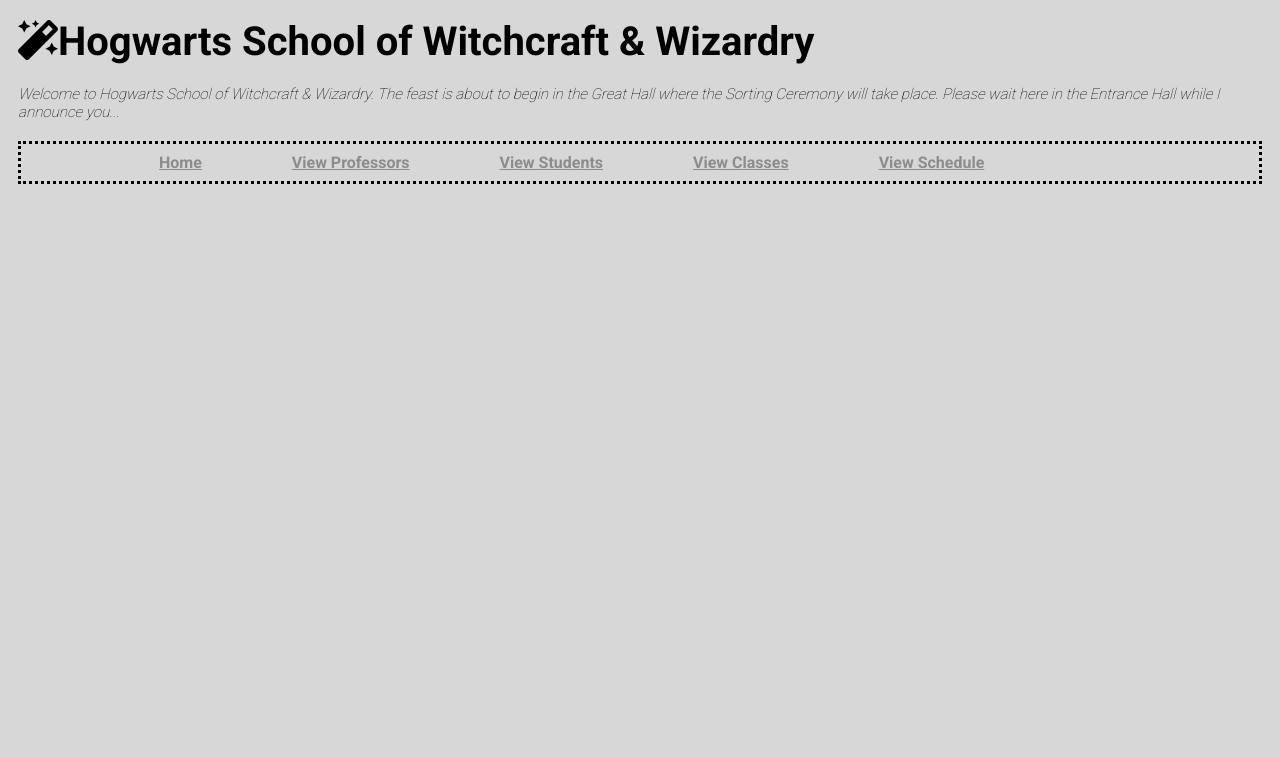
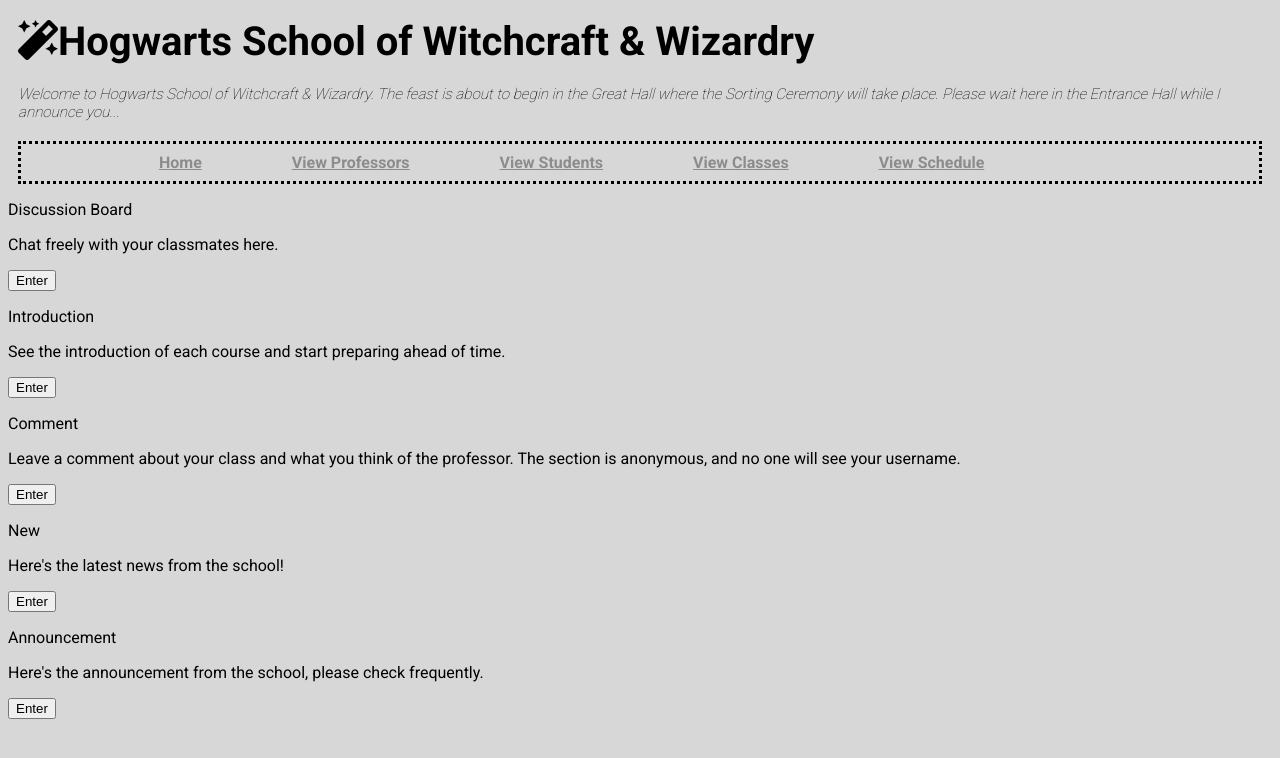
Before and after one commit to colburnh/cs361, a Django app: page / in a window 1280 px wide. Shown: the top 758 px of the page. Run offline with Django 3.2, Linux system fonts and the light colour scheme; some libraries are stand-ins or nearby versions.

Commit message:
Update index.html

```diff
--- a/HogwartsWebApp/hogwartsweb/templates/index.html
+++ b/HogwartsWebApp/hogwartsweb/templates/index.html
@@ -7,6 +7,7 @@
     <link href="https://fonts.googleapis.com/css?family=Roboto:100,400,700" rel="stylesheet">
     <link rel="stylesheet" href="https://use.fontawesome.com/releases/v5.13.0/css/all.css" crossorigin="anonymous">
     <link rel="stylesheet" type="text/css" href="{% static 'index.css' %}" media="screen">
+
   </head>
 
   <body class="backg">
@@ -23,7 +24,77 @@
         </ul>
       </nav>
     </header>
-    <main>
+    <main class="home-page">
+        <article class="block">
+          <div class="block-content">
+            <p class="block-title">
+              Discussion Board
+            </p>
+            <p class="block-text">
+              Chat freely with your classmates here.
+            </p>
+            <button class="fake">
+              Enter
+            </button>
+          </div>
+        </article>
+
+        <article class="block">
+          <div class="block-content">
+            <p class="block-title">
+              Introduction
+            </p>
+            <p class="block-text">
+              See the introduction of each course and start preparing ahead of time.
+            </p>
+            <button class="fake">
+              Enter
+            </button>
+          </div>
+        </article>
+
+        <article class="block">
+          <div class="block-content">
+            <p class="block-title">
+              Comment
+            </p>
+            <p class="block-text">
+              Leave a comment about your class and what you think of the professor. The section is anonymous, and no one will see your username.
+            </p>
+            <button class="fake">
+              Enter
+            </button>
+          </div>
+        </article>
+
+        <article class="block">
+          <div class="block-content">
+            <p class="block-title">
+              New
+            </p>
+            <p class="block-text">
+              Here's the latest news from the school!
+            </p>
+            <button class="fake">
+              Enter
+            </button>
+          </div>
+        </article>
+
+        <article class="block">
+          <div class="block-content">
+            <p class="block-title">
+              Announcement
+            </p>
+            <p class="block-text">
+              Here's the announcement from the school, please check frequently.
+            </p>
+            <button class="fake">
+              Enter
+            </button>
+          </div>
+        </article>
+
     </main>
   </body>
 </html>
```
